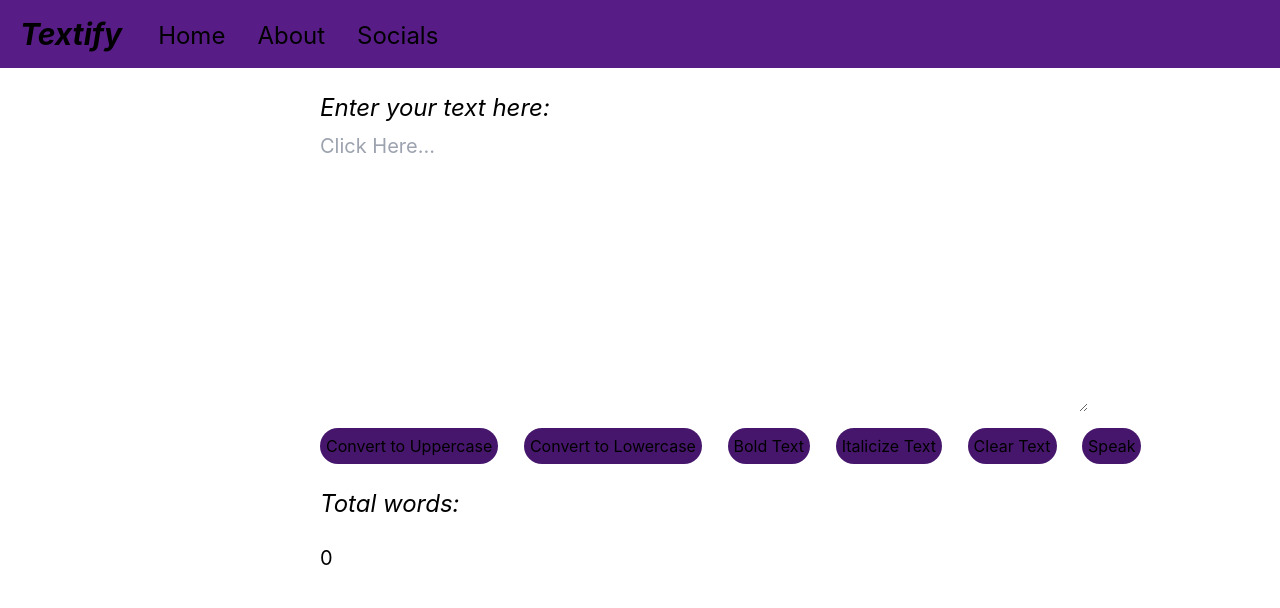
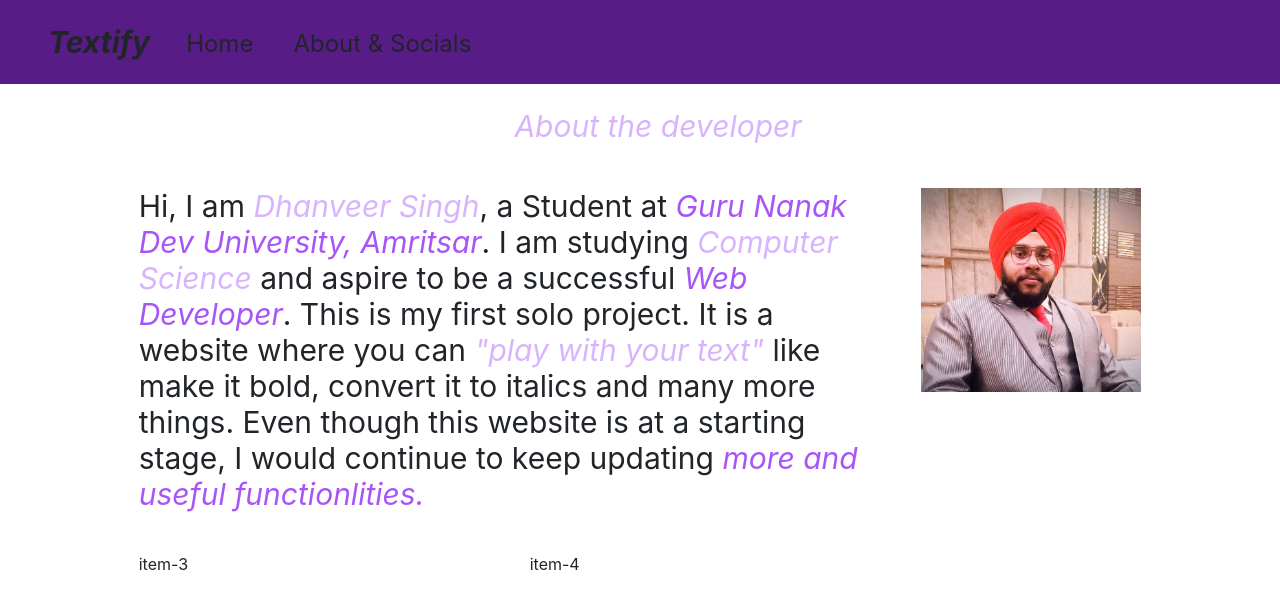
Before and after one commit to DhanveerSingh2002/TextShaper, a React (Create React App) app: page / in a window 1280 px wide. Shown: the top 608 px of the page. Built offline with nearby package versions, Linux system fonts and the light colour scheme.

Commit message:
About page started

```diff
--- a/public/index.html
+++ b/public/index.html
@@ -24,6 +24,7 @@
       work correctly both with client-side routing and a non-root public URL.
       Learn how to configure a non-root public URL by running `npm run build`.
     -->
+    <link href="https://cdn.jsdelivr.net/npm/bootstrap@5.3.2/dist/css/bootstrap.min.css" rel="stylesheet" integrity="sha384-T3c6CoIi6uLrA9TneNEoa7RxnatzjcDSCmG1MXxSR1GAsXEV/Dwwykc2MPK8M2HN" crossorigin="anonymous">
     <script src="https://cdn.tailwindcss.com"></script>
     <title>React App</title>
 
@@ -42,4 +43,5 @@
       To create a production bundle, use `npm run build` or `yarn build`.
     -->
   </body>
+  <script src="https://cdn.jsdelivr.net/npm/bootstrap@5.3.2/dist/js/bootstrap.bundle.min.js" integrity="sha384-C6RzsynM9kWDrMNeT87bh95OGNyZPhcTNXj1NW7RuBCsyN/o0jlpcV8Qyq46cDfL" crossorigin="anonymous"></script>
 </html>
--- a/src/App.css
+++ b/src/App.css
@@ -2,7 +2,7 @@
 {
   scale: 1.2;
   transition: 2s;
-  color: #04f3d0;
+  color: rgb(102, 102, 102);
 }
 
 .home:hover
@@ -23,8 +23,14 @@
 
 .center
 {
-  width: 60%;
+  width: 50%;
   margin-left: 25%;
+}
+
+.me
+{
+  width: 30%;
+  margin-left: 40%;
 }
 
 .TA
@@ -38,7 +44,7 @@
   background-color: rgb(70, 22, 108);
   border: 2px ;
   padding: 6px;
-  margin-left: 25%;
+  margin-left: 20%;
   margin-top: 10px;
   border-radius: 20px;
 }
@@ -74,15 +80,43 @@
 }
 
 
-.btn:hover
+.BTN:hover
 {
   scale: 1.25;
   transition: 0.8s;
-  color: #04f3d0;
-  border-radius: 20px;
+  color: rgb(102, 102, 102);
 }
 
-.BOLD
+.container-1
 {
-  font-weight: bold;
+  display: flexbox;
+  flex-direction: row;
+  flex-wrap: wrap;
 }
+
+.item
+{
+  padding: 20px;
+}
+
+.item-1
+{
+  flex: 1 75%;
+
+}
+
+.item-2
+{
+  flex: 1 25%;
+
+}
+
+.item-3
+{
+  flex: 1 50%;
+}
+
+.item-4
+{
+  flex: 1 50%;
+}
--- a/src/App.js
+++ b/src/App.js
@@ -1,15 +1,16 @@
 import './App.css';
+import About from './components/About';
 import Navbar from './components/Navbar';
-import Textform from './components/Textform';
+// import Textform from './components/Textform';
 
 function App() {
   return (
     <>
       <Navbar/>
-      <div className="container">
+      {/* <div className="container">
         <Textform/>
-      </div>
-
+      </div> */}
+      <About/>
     </>
   );
 }
--- /dev/null
+++ b/src/components/About.jsx
@@ -0,0 +1,21 @@
+import React from 'react'
+
+const About = () => {
+  return (
+    <>
+    <div className="container">
+      <p className='me my-6 text-3xl text-purple-300 italic'>About the developer</p>
+    </div>
+    <div className="container container-1 flex size-10/12 justify-between">
+        <div className='item item-1 text-3xl'>
+        Hi, I am <span className="text-purple-300 italic">Dhanveer Singh</span>, a Student at <span className="text-purple-500 italic">Guru Nanak Dev University, Amritsar</span>. I am studying <span className="text-purple-300 italic">Computer Science</span> and aspire to be a successful <span className="text-purple-500 italic">Web Developer</span>. This is my first solo project. It is a website where you can <span className="text-purple-300 italic">"play with your text"</span> like make it bold, convert it to italics and many more things. Even though this website is at a starting stage, I would continue to keep updating <span className="text-purple-500 italic">more and useful functionlities.</span>
+        </div>
+        <div className='item item-2'><img src={require('./image.jpg')} alt="Description"></img></div>
+        <div className='item item-2'>item-3</div>
+        <div className='item item-3'>item-4</div>
+    </div>
+    </>
+  )
+}
+
+export default About
--- a/src/components/Navbar.jsx
+++ b/src/components/Navbar.jsx
@@ -9,8 +9,7 @@ const Navbar = () => {
       <ul className="inline-flex  ull">
         <li className="name font-bold ml-0 mr-4 text-3xl cursor-pointer inline-block italic">Textify</li>
         <li className="home ml-5 mr-4 pt-1  inline-block cursor-pointer text-2xl">Home</li>
-        <li className="about mx-4 pt-1 cursor-pointer inline-block text-2xl">About</li>
-        <li className="socials mx-4 pt-1 cursor-pointer inline-block text-2xl">Socials</li>
+        <li className="socials mx-4 pt-1 cursor-pointer inline-block text-2xl">About & Socials</li>
       </ul>
     </nav>
     </>
--- a/src/components/Textform.jsx
+++ b/src/components/Textform.jsx
@@ -62,12 +62,12 @@ const Textform = () => {
         <br/>
     </div>
     <div>
-      <button className="btn btn-primary UC" onClick={HandleUC}>Convert to Uppercase</button>
-      <button className="btn btn-primary LC" onClick={HandleLC}>Convert to Lowercase</button>
-      <button className="btn btn-primary bold" onClick={HandleBold}>{isBold ? 'Unbold Text' : 'Bold Text' }</button>
-      <button className="btn btn-primary Italic" onClick={HandleItalic}>{isItalic ? 'Remove Italics' : 'Italicize Text'}</button>
-      <button className="btn btn-primary LC" onClick={HandleClear}>Clear Text</button>
-      <button className="btn btn-primary LC" onClick={HandleSpeak}>Speak</button>
+      <button className="BTN UC" onClick={HandleUC}>Convert to Uppercase</button>
+      <button className="BTN LC" onClick={HandleLC}>Convert to Lowercase</button>
+      <button className="BTN bold" onClick={HandleBold}>{isBold ? 'Unbold Text' : 'Bold Text' }</button>
+      <button className="BTN Italic" onClick={HandleItalic}>{isItalic ? 'Remove Italics' : 'Italicize Text'}</button>
+      <button className="BTN LC" onClick={HandleClear}>Clear Text</button>
+      <button className="BTN LC" onClick={HandleSpeak}>Speak</button>
     </div>
     <div>
       <h3 className='center text-2xl italic my-6'>Total words: </h3>
```
Also changed, not shown: src/components/image.jpg (added).
